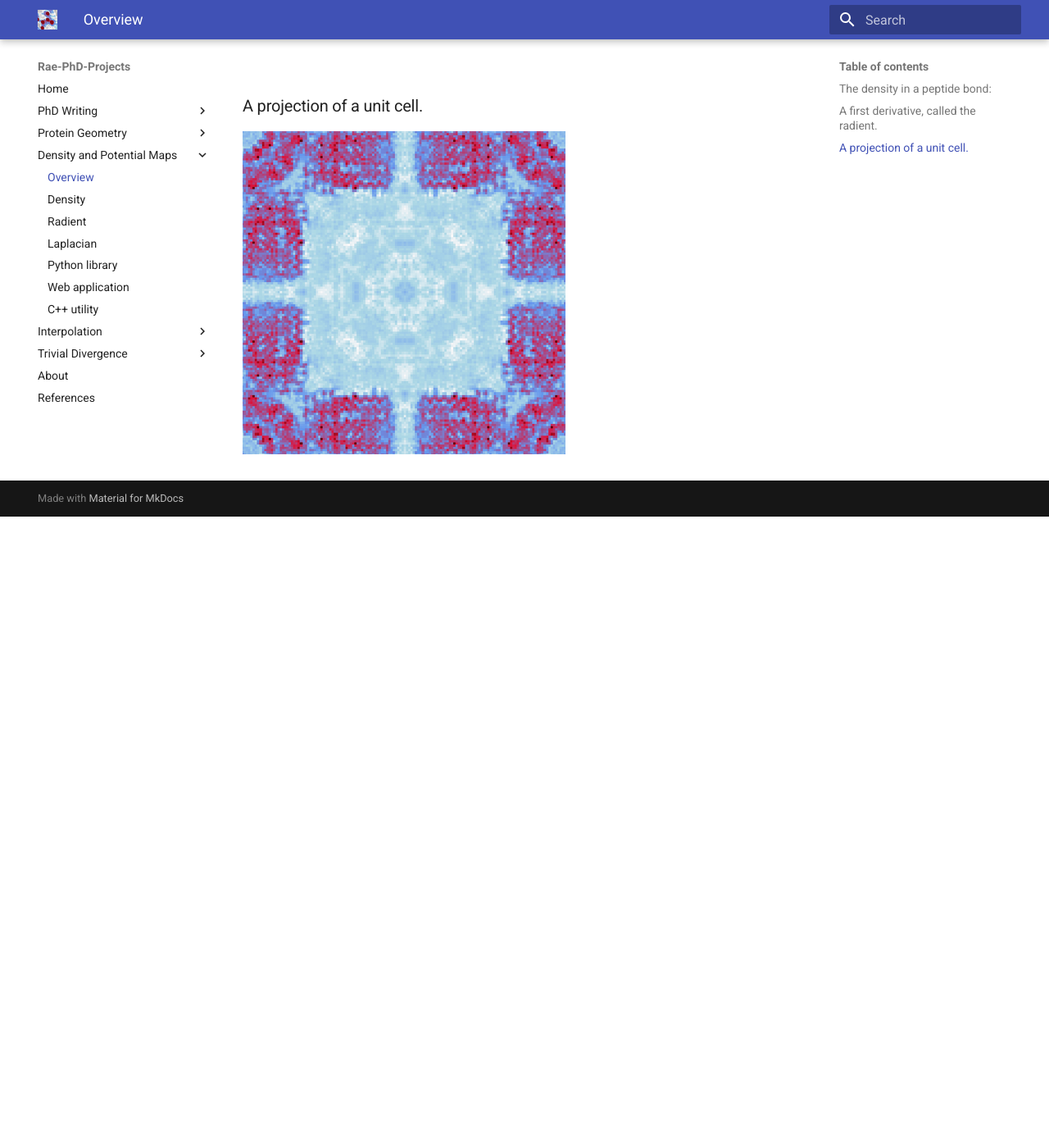
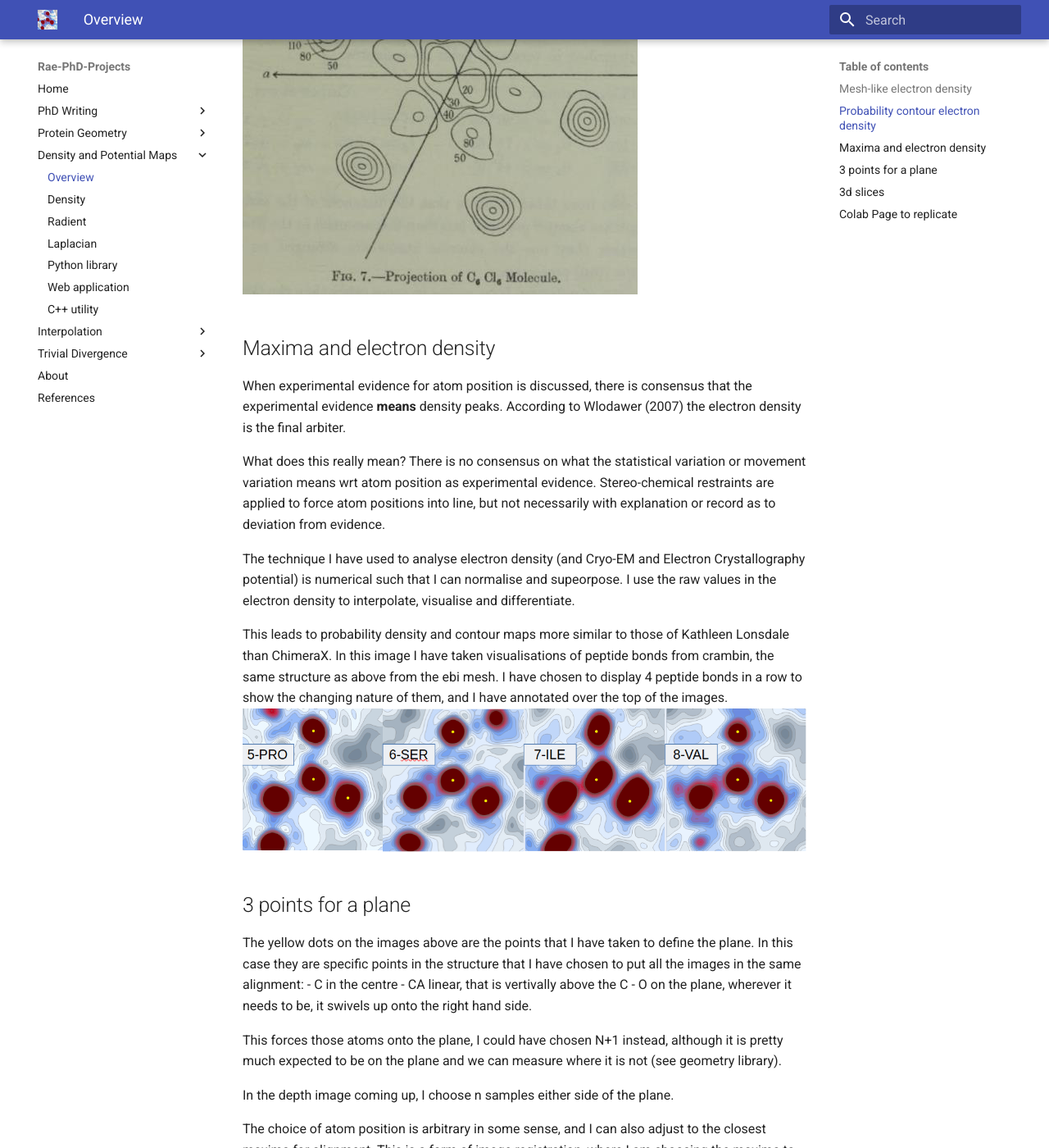
Before and after one commit to rae-gh/rae, an MkDocs documentation site: the page built from docs/maps/overview.md, in a window 1280 px wide and 1400 px high, scrolled down 1437 px. Shown: the whole window at 82% size. Built offline with MkDocs 1.6.1 and Material for MkDocs 9.7.7, drawn with Linux system fonts in a browser that asks for light colours; before the commit the page ends 2067 px from its top, so only the background shows below that; some of the changed text lies outside the part shown.

Commit message:
Added maps intro

```diff
--- a/docs/maps/overview.md
+++ b/docs/maps/overview.md
@@ -1,20 +1,74 @@
 # Electron Density Maps
 
-The primary purpose of my PhD is to look for new information about interatomic bonds from ultra-high resolution x-ray crystallographic maps. The explosion in the solutions of ultra-high resolution structures has led to information about protein crystal structures being sampled up to every 0.3Å in ultra-high structures.
+The primary purpose of my PhD is to look for new information about inter-atomic bonds from ultra-high resolution x-ray crystallographic maps. The explosion in the solutions of ultra-high resolution structures has led to information about protein crystal structures being sampled up to every 0.3Å in ultra-high structures.
 
-### The density in a peptide bond:
-.....CA
-.....|
-.....C
-..../ \\
-..N     O
-..|
-..CA
+## Mesh-like electron density
+Traditional electron density is visualised in applications like [ChimeraX](https://www.cgl.ucsf.edu/chimerax/), [proteopedia](http://www.bioinformatics.org/molvis/edm/) or at the respositories like [EBI](https://www.ebi.ac.uk/pdbe/entry/pdb/1ejg/index) as mesh-type structures based on standard deviatons.
 
-![image info](../assets/density.png)
+![alt text](imgs/ebi-ed.png)
 
-### A first derivative, called the radient.
-![image info](../assets/radient.png)
+This image is purposefully annoying - you can see the electron density doesn't cover the structure.
+All the deposited electron density at the EBI has been slowly changed over the past couple of years to be
+unit cell instead of structure coverage. It has broken lots of courses and it was a lot of work for me
+but my electron density applications were updated to take this into account.
 
-### A projection of a unit cell.
-![image info](../assets/cross.png)
+## Probability contour electron density
+An example of the early sketches of electron density can be seen in Kathleen Lonsdale's solution to
+Hexachlorobenzene (Lonsdale, 1931).
+![alt text](imgs/kathleen.png)
+
+## Maxima and electron density
+When experimental evidence for atom position is discussed, there is consensus that the
+experimental evidence **means** density peaks. According to Wlodawer (2007) the electron density is the final arbiter.
+
+What does this really mean? There is no consensus on what the statistical variation or movement variation
+means wrt atom position as experimental evidence. Stereo-chemical restraints are applied to force
+atom positions into line, but not necessarily with explanation or record as to deviation from evidence.
+
+The technique I have used to analyse electron density (and Cryo-EM and Electron Crystallography potential)
+is numerical such that I can normalise and supeorpose. I use the raw values in the electron density to interpolate,
+visualise and differentiate.
+
+This leads to probability density and contour maps more similar to those of Kathleen Lonsdale than ChimeraX.
+In this image I have taken visualisations of peptide bonds from crambin, the same structure as above from the ebi mesh.
+I have chosen to display 4 peptide bonds in a row to show the changing nature of them, and I have annotated over the top of the images.
+![alt text](imgs/4-peptides.png)
+
+## 3 points for a plane
+The yellow dots on the images above are the points that I have taken to define the plane.
+In this case they are specific points in the structure that I have chosen to put all the images in the same alignment:
+- C in the centre
+- CA linear, that is vertivally above the C
+- O on the plane, wherever it needs to be, it swivels up onto the right hand side.
+
+This forces those atoms onto the plane, I could have chosen N+1 instead,
+although it is pretty much expected to be on the plane and we can measure where it is not
+(see geometry library).
+
+In the depth image coming up, I choose n samples either side of the plane.
+
+The choice of atom position is arbitrary in some sense, and I can also adjust to the closest maxima for alignment.
+This is a form of image registration, where I am choosing the maxima to align the image,
+I could (and might) make a volumetric decision instead for alignment, or some other method.
+
+You can perhaps see, and could if you played with the volume slider on the web app,
+that the atom positions are not necessarily quite at the density maxima.
+
+Mathematically speaking, the alignment is done by finding a transformation for the given plane
+to the the origin and the xy plane, and using that transformation for all points.
+Once found, this transformation can be used to manipulate through space moving orthoginally.
+This feature is used in the web-app to navigate around.
+
+## 3d slices
+Although I like the planar slices for their clarity, you cannot be quite sure without
+inspection what you are seeing, so the 3d slices add further clarity. Taking one of the peptide bonds above:
+![alt text](imgs/3d.png)
+
+I do find this quite hard to understand and navigate so prefer my ability to navigate around
+the planar slices in my web-app.
+
+---
+
+## Colab Page to replicate
+All the plots can be run from the colab example found here:
+[colab-maps-intro](https://github.com/rae-gh/colab-analyses/blob/main/Density_Intro.ipynb)
```
Also changed, not shown: docs/maps/radient.md (added, +5 -0 lines), docs/references.md (+4 -1 lines), docs/maps/density.md (added), docs/maps/imgs/3d.png (added), docs/maps/imgs/4-peptides.png (added), docs/maps/imgs/ebi-ed.png (added), docs/maps/imgs/kathleen.png (added), docs/maps/laplacian.md (added).
